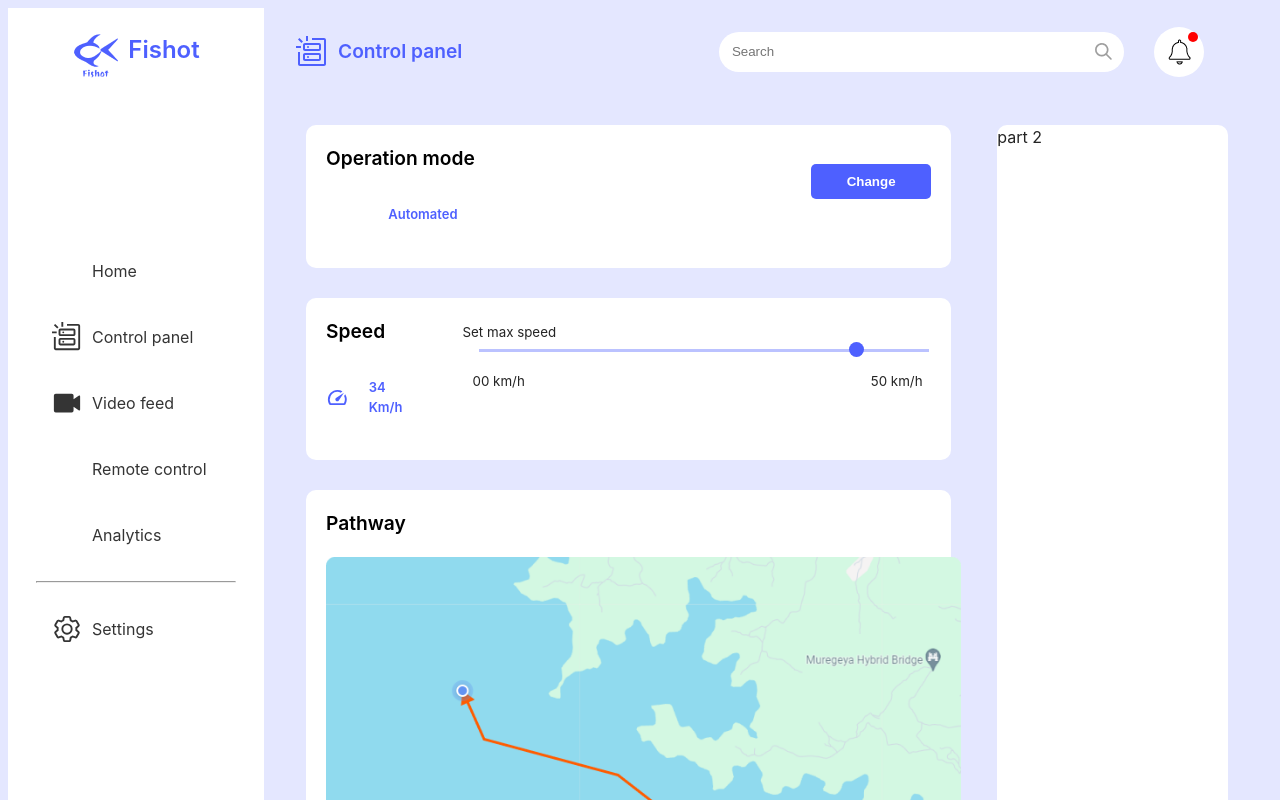
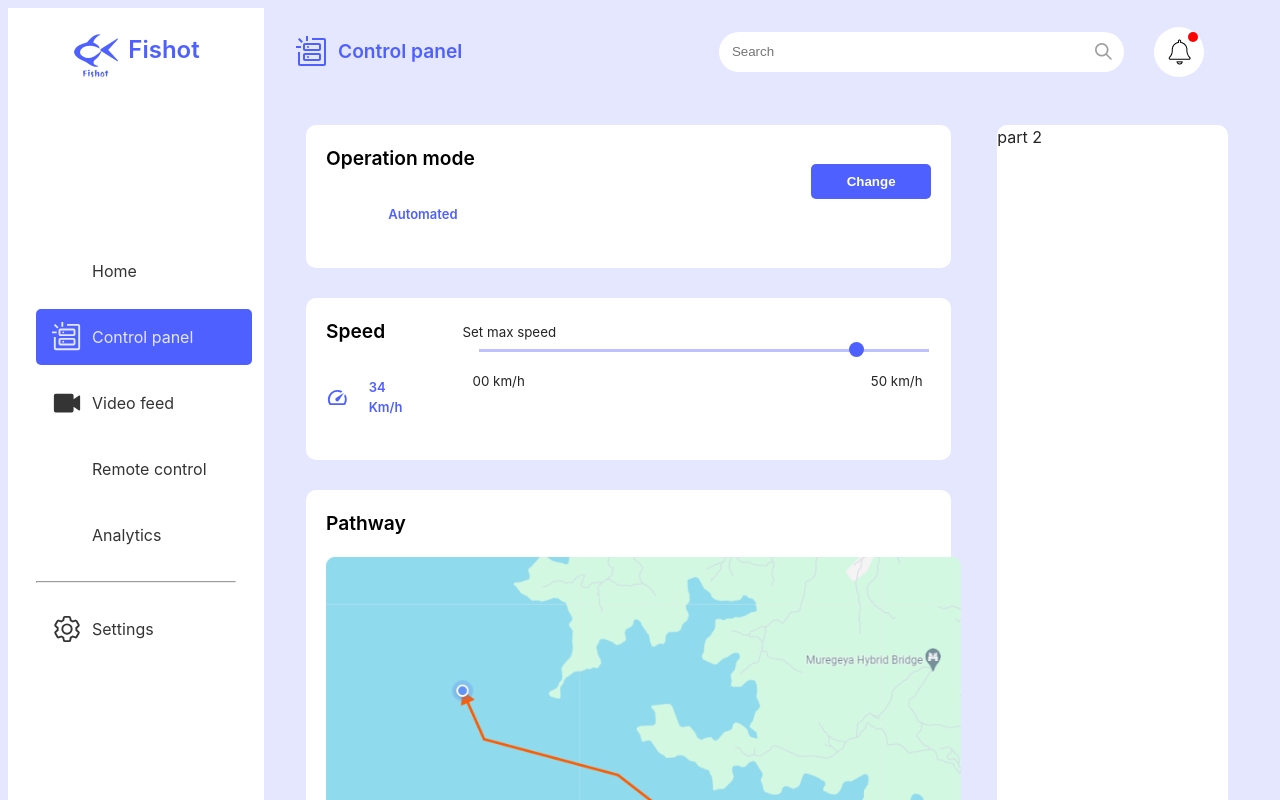
Before and after one commit to AltShiftBC/client, a React (Vite) app in the folder fishot_ui/: page /panel in a window 1280 px wide. Shown: the top 800 px of the page. Built offline with nearby package versions, Linux system fonts and the light colour scheme; some icons are missing.

Commit message:
Updated sidebar

```diff
--- a/fishot_ui/src/components/sidebar.jsx
+++ b/fishot_ui/src/components/sidebar.jsx
@@ -1,29 +1,104 @@
 import React from "react";
-import "../styles/sidebar.css"
-import logo from "../assets/logo.png"
+import "../styles/sidebar.css";
+import logo from "../assets/logo.png";
 import { Icon } from "@iconify/react/dist/iconify.js";
-import { Link } from "react-router-dom";
-
+import { Link, useLocation } from "react-router-dom";
 
 const Sidebar = () => {
+  const location = useLocation();
+
   return (
     <div className="sidebar">
-            <div className="one" >
+      <div className="one">
         <img src={logo} alt="" />
         <p id="fishot">Fishot</p>
       </div>
       <div className="icons">
-                <Link to="/home" style={{textDecoration:"none"}}><div id="home"><Icon icon="ic:outline-home" style={{fontSize: '30px'}}/><p>Home</p></div></Link>
-                <Link to="/panel" style={{textDecoration:"none"}}> <div id="control"><Icon icon="carbon:ibm-z-os-ai-control-interface" style={{fontSize: '30px'}}/><p>Control panel</p></div></Link>
-                <Link to="/video" style={{textDecoration:"none"}}><div id="video"><Icon icon="carbon:video-filled" style={{fontSize: '30px'}}/><p>Video feed</p></div></Link>
-                <Link to="/control" style={{textDecoration:"none"}}> <div id="remote"><Icon icon="mdi:remote"style={{fontSize: '30px'}}/><p>Remote control</p></div></Link>
-                <Link to="/analytics" style={{textDecoration:"none"}}><div id="analytics"><Icon icon="tabler:device-analytics" style={{fontSize: '30px'}}/><p>Analytics</p></div></Link>
-                <div id="line"><hr /></div>
-                <Link to="/settings" style={{textDecoration:"none"}}> <div id="settings"><Icon icon="carbon:settings" style={{fontSize: '30px'}}/><p>Settings</p></div></Link>
+        <Link to="/home" style={{ textDecoration: "none" }}>
+          <div
+            id="home"
+            style={
+              location.pathname === "/home"
+                ? { backgroundColor: "#4E60FF", color: "#E4E7FF" }
+                : {}
+            }
+          >
+            <Icon icon="ic:outline-home" style={{ fontSize: "30px" }} />
+            <p>Home</p>
+          </div>
+        </Link>
+        <Link to="/panel" style={{ textDecoration: "none" }}>
+          <div
+            id="control"
+            style={
+              location.pathname === "/panel"
+                ? { backgroundColor: "#4E60FF", color: "#E4E7FF" }
+                : {}
+            }
+          >
+            <Icon icon="carbon:ibm-z-os-ai-control-interface" style={{ fontSize: "30px" }} />
+            <p>Control panel</p>
+          </div>
+        </Link>
+        <Link to="/video" style={{ textDecoration: "none" }}>
+          <div
+            id="video"
+            style={
+              location.pathname === "/video"
+                ? { backgroundColor: "#4E60FF", color: "#E4E7FF" }
+                : {}
+            }
+          >
+            <Icon icon="carbon:video-filled" style={{ fontSize: "30px" }} />
+            <p>Video feed</p>
+          </div>
+        </Link>
+        <Link to="/control" style={{ textDecoration: "none" }}>
+          <div
+            id="remote"
+            style={
+              location.pathname === "/control"
+                ? { backgroundColor: "#4E60FF", color: "#E4E7FF" }
+                : {}
+            }
+          >
+            <Icon icon="mdi:remote" style={{ fontSize: "30px" }} />
+            <p>Remote control</p>
+          </div>
+        </Link>
+        <Link to="/analytics" style={{ textDecoration: "none" }}>
+          <div
+            id="analytics"
+            style={
+              location.pathname === "/analytics"
+                ? { backgroundColor: "#4E60FF", color: "#E4E7FF" }
+                : {}
+            }
+          >
+            <Icon icon="tabler:device-analytics" style={{ fontSize: "30px" }} />
+            <p>Analytics</p>
+          </div>
+        </Link>
+        <div id="line">
+          <hr />
+        </div>
+        <Link to="/settings" style={{ textDecoration: "none" }}>
+          <div
+            id="settings"
+            style={
+              location.pathname === "/settings"
+                ? { backgroundColor: "#4E60FF", color: "#E4E7FF" }
+                : {}
+            }
+          >
+            <Icon icon="carbon:settings" style={{ fontSize: "30px" }} />
+            <p>Settings</p>
+          </div>
+        </Link>
       </div>
       <div className="below"></div>
     </div>
-    )
-}
+  );
+};
 
 export default Sidebar;
```
Lines whose indentation alone changed are shown as unchanged.
